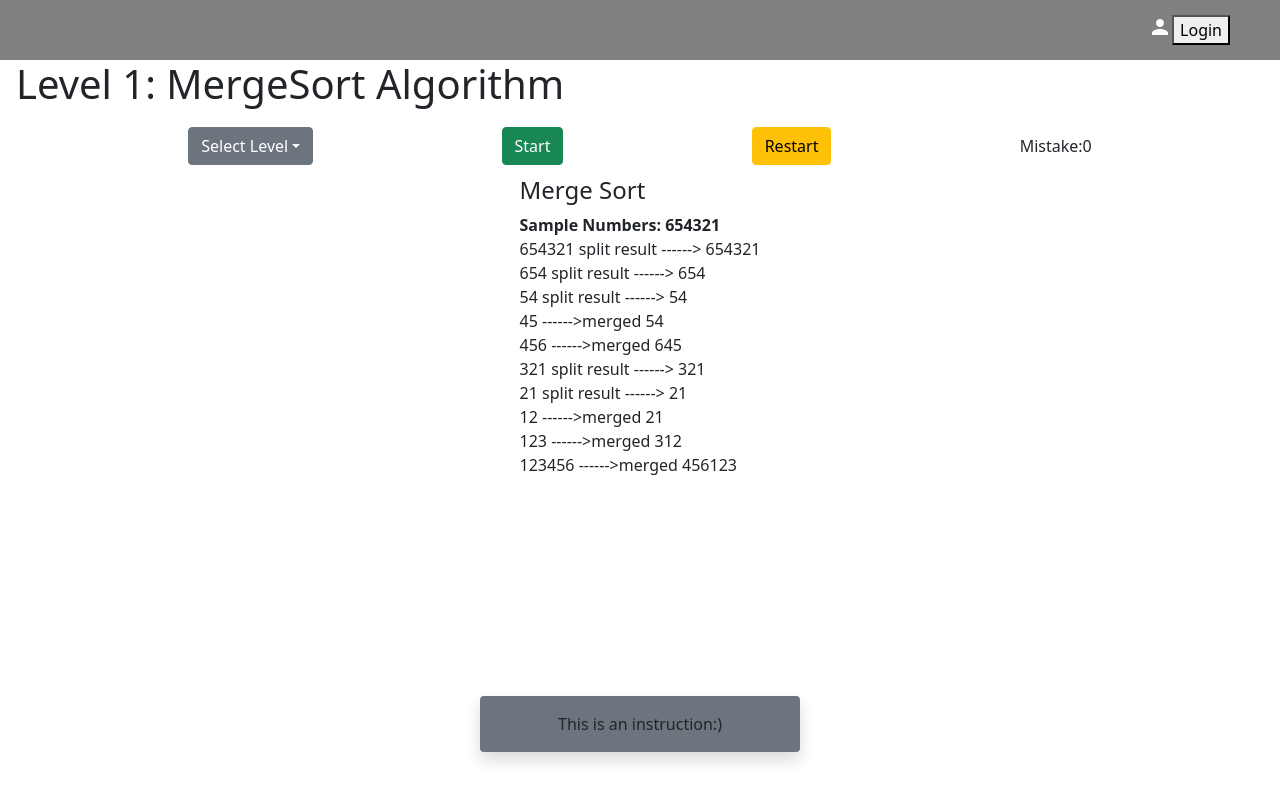
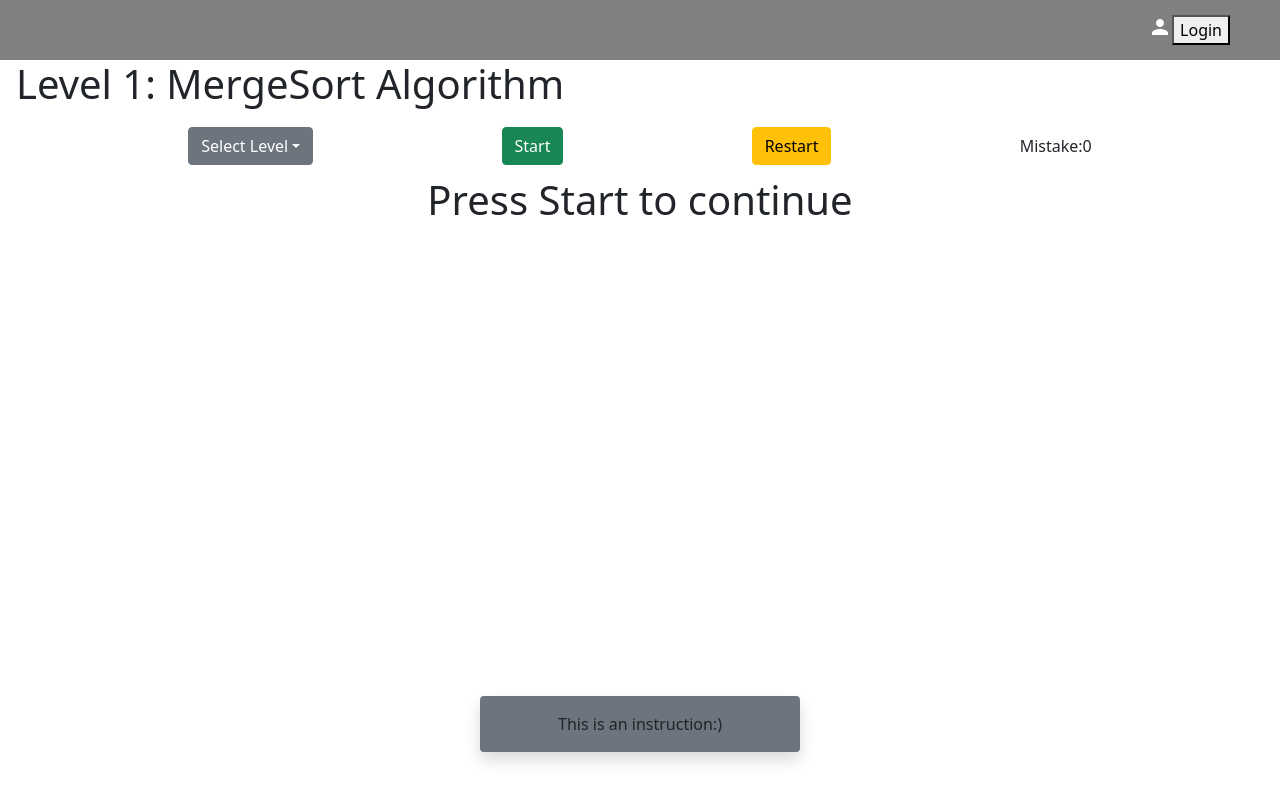
Before and after one commit to ShaimaaAliECE/se3350-project-group-15, a React (Create React App) app in the folder Development Code/: page /level1 in a window 1280 px wide. Built offline with nearby package versions, Linux system fonts and the light colour scheme.

Commit message:
now render with one button

```diff
--- a/Development Code/src/component/SortingComponent.js
+++ b/Development Code/src/component/SortingComponent.js
@@ -1,39 +1,53 @@
 import React, { Component } from "react";
 import { SortingService } from "./SortingService";
 import { Partition } from "./Partition";
+import mergeSortRender from "../render/mergeSortRender";
 
 export default class SortingComponent extends Component {
-  //this is the unsorted array
-  unsorted = [6,5,4,3,2,1];
-
   //initialized the array state
-  constructor() {
-    super();
+  constructor(props) {
+    super(props);
     //set the array to the one that is gonna be splited
-    this.state = { partitions: [] };
+    this.state = {
+      partitions: [],
+      unsorted: props.Problem
+    };
     this.sortingService = new SortingService();
   }
 
   componentDidMount() {
-    let partition = new Partition(0, this.unsorted);
+    console.log("componentDidMount: " + this.state.unsorted)
+    this.setState({ unsorted: this.props.Problem });
+  }
+
+  componentDidUpdate() {
+    this.state.unsorted = this.props.Problem;
+    let partition = new Partition(0, this.state.unsorted);
     this.sortingService.mergeSort(partition);
     this.setState({ partitions: this.sortingService.partitions });
   }
 
-  render() {
+  shouldComponentUpdate(nextProps, nextState) {
+    debugger;
+    console.log("shouldComponentUpdate: " + this.state.unsorted + " next" + nextProps.Problem)
+    console.log(this.state.unsorted !== nextProps.Problem)
+    console.log(this.state.partitions !== nextState.partitions)
+    return (this.state.unsorted !== nextProps.Problem || this.state.partitions !== nextState.partitions);
+  }
 
-    let fragments = this.state.partitions.map((node, i1) => {
+  updateFragments() {
+    var fragments = ""
+    fragments = this.state.partitions.map((node, i1) => {
       return (
         <div key={i1} className="fragment-row">
           {node.fragments.map((numbers, i2) => (
-
             <span>
               <span className="group" key={i2}>
                 {numbers.map((number, index) => {
                   return (
                     <span key={index} className="number">
                       {number}
-              </span>
+                    </span>
                   );
                 })}
               </span>
@@ -41,7 +55,6 @@ export default class SortingComponent extends Component {
 
           ))}
           <span>{node.descr}</span>
-
           <span>
             {(node.part1 || []).map((n, index) => {
               return (
@@ -65,16 +78,26 @@ export default class SortingComponent extends Component {
       );
     });
 
+    return fragments;
+  }
 
+  render() {
+    if (this.state.unsorted.length === 0) {
+      return (
+        <div>
+          <h1>Press Start to continue</h1>
+        </div>
+      );
+    }
     return (
       <div>
         <h4>Merge Sort</h4>
         <div className="fragment-row">
           {/* print the original array*/}
-          <strong>Sample Numbers: {this.unsorted}</strong>
+          <strong>Sample Numbers: {this.state.unsorted.join(', ')}</strong>
         </div>
-  {/* start mergesort*/}
-        {fragments}
+        {/* start mergesort*/}
+        {this.updateFragments()}
       </div>
     );
   }
```
